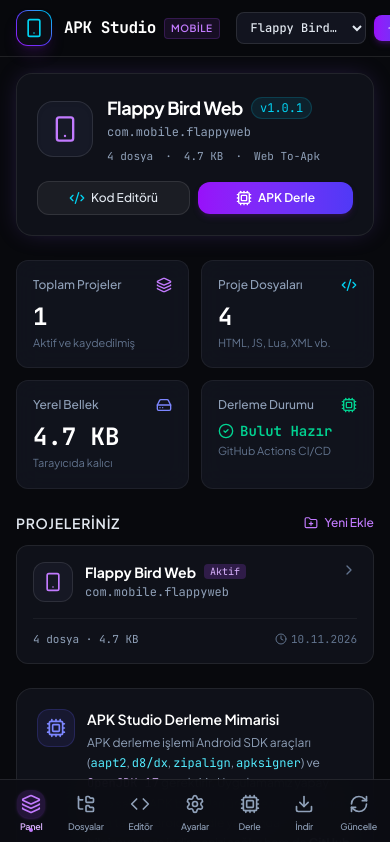
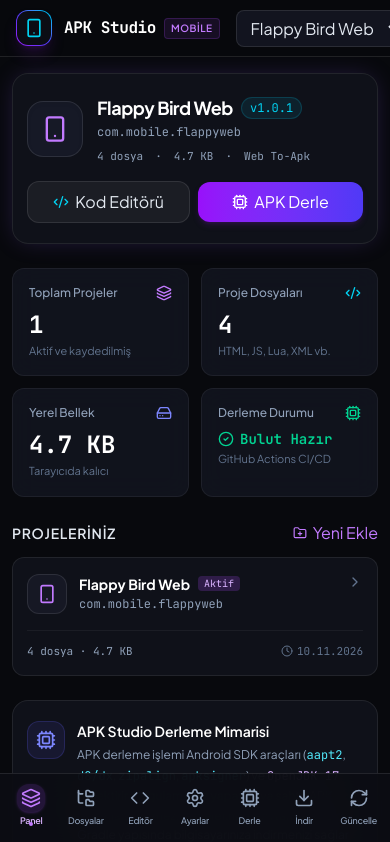
Before and after one commit to mm2vault/Apk-Studio, a React (Vite) app: page / in a window 390 px wide. Shown: the top 842 px of the page. Built offline with nearby package versions, Linux system fonts and the light colour scheme.

Commit message:
Improve responsive layout and prevent mobile overflow

```diff
--- a/src/index.css
+++ b/src/index.css
@@ -66,3 +66,104 @@
 .pt-safe {
   padding-top: env(safe-area-inset-top, 0.5rem);
 }
+
+
+/* Responsive layout safeguards */
+*, *::before, *::after {
+  box-sizing: border-box;
+}
+
+html, body, #root {
+  width: 100%;
+  min-width: 0;
+  min-height: 100%;
+  margin: 0;
+}
+
+body {
+  overscroll-behavior-x: none;
+}
+
+#root {
+  overflow-x: clip;
+}
+
+main, main > *, section, article, header, nav, form {
+  min-width: 0;
+}
+
+img, video, canvas, svg {
+  max-width: 100%;
+}
+
+pre, code {
+  overflow-wrap: anywhere;
+}
+
+pre {
+  max-width: 100%;
+  overflow-x: auto;
+  white-space: pre;
+}
+
+input, select, textarea, button {
+  max-width: 100%;
+  min-width: 0;
+  font: inherit;
+}
+
+button, a, label {
+  touch-action: manipulation;
+}
+
+@media (max-width: 640px) {
+  main {
+    width: 100%;
+    overflow-x: clip;
+  }
+
+  main > div {
+    padding-left: 12px;
+    padding-right: 12px;
+  }
+
+  .glass-panel, .glass-card {
+    min-width: 0;
+    overflow-wrap: anywhere;
+  }
+
+  .glass-panel {
+    padding-left: 14px;
+    padding-right: 14px;
+  }
+
+  /* Keep long package names, paths and generated code inside their cards. */
+  .font-mono, code {
+    overflow-wrap: anywhere;
+    word-break: break-word;
+  }
+
+  /* Give the bottom navigation room for safe-area devices. */
+  nav.fixed.bottom-0 {
+    padding-bottom: max(env(safe-area-inset-bottom), 6px);
+  }
+
+  nav.fixed.bottom-0 button {
+    min-width: 0;
+    padding-left: 1px;
+    padding-right: 1px;
+  }
+
+  nav.fixed.bottom-0 button span {
+    max-width: 100%;
+    overflow: hidden;
+    text-overflow: ellipsis;
+    white-space: nowrap;
+  }
+}
+
+@media (max-width: 360px) {
+  nav.fixed.bottom-0 button span {
+    font-size: 8px;
+  }
+}
```
